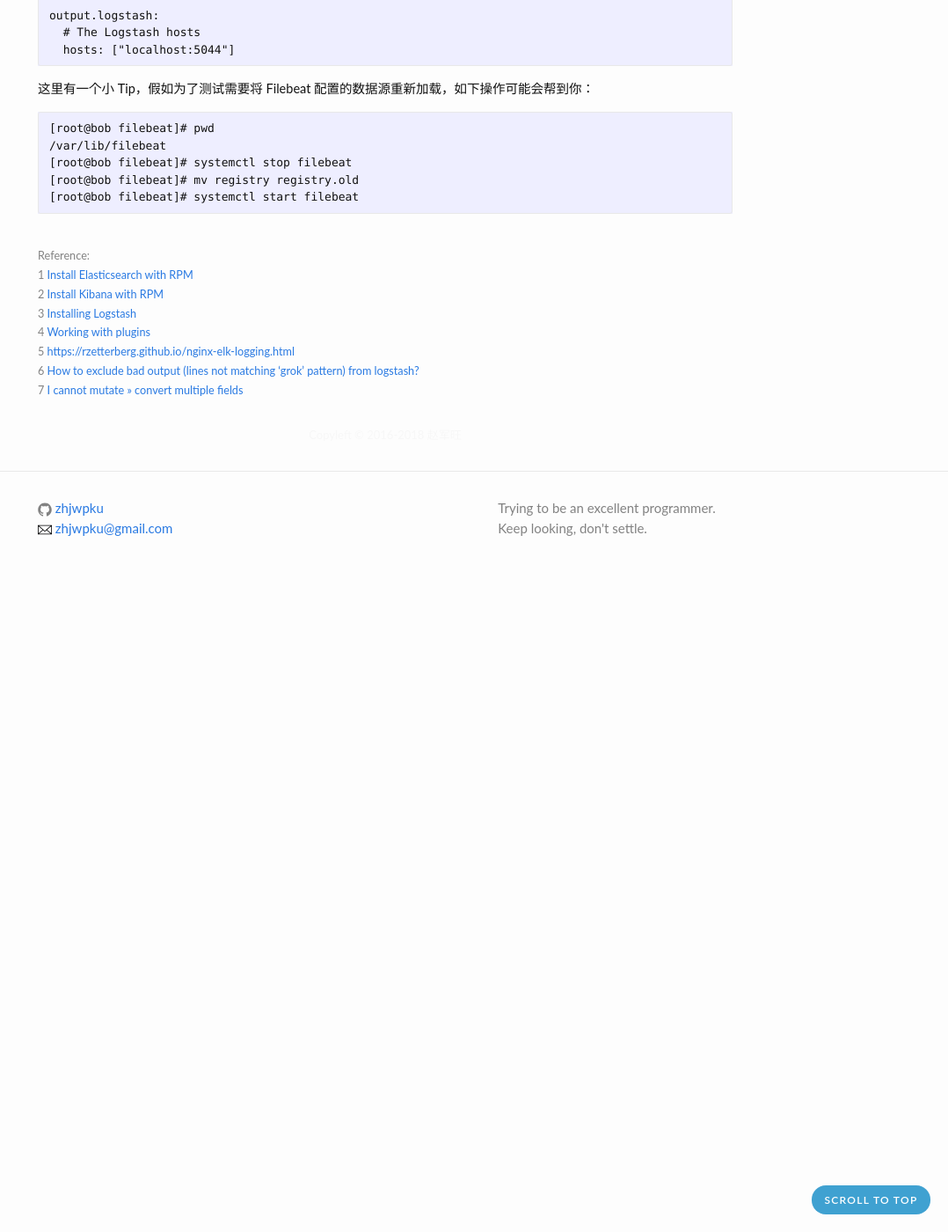
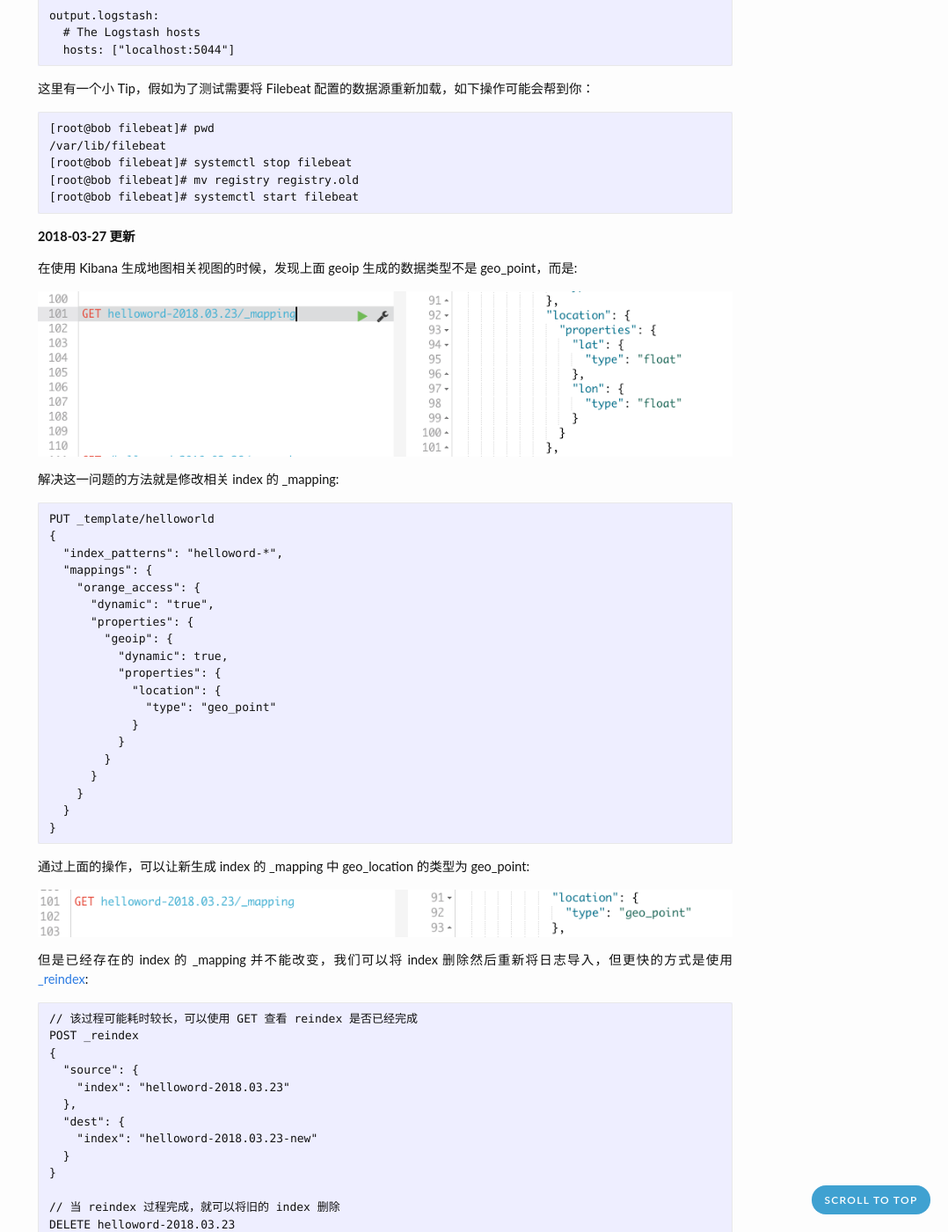
Before and after one commit to zhjwpku/zhjwpku.github.io, a Jekyll site: the page built from _posts/2018-03-12-elk-primary-practice.md, in a window 1280 px wide and 1400 px high, scrolled down 4602 px. Shown: the whole window at 88% size, without its empty margins (202-1280 px from the left). Built offline with Jekyll 4.4.1, drawn with Linux system fonts in a browser that asks for light colours; comment, search, counter and statistics services are not loaded; some of the changed text lies outside the part shown.

Commit message:
geo_point related
Signed-off-by: Zhao Junwang <zhjwpku@gmail.com>

````diff
--- a/_posts/2018-03-12-elk-primary-practice.md
+++ b/_posts/2018-03-12-elk-primary-practice.md
@@ -269,6 +269,59 @@
 [root@bob filebeat]# systemctl start filebeat
 ```
 
+**2018-03-27 更新**
+
+在使用 Kibana 生成地图相关视图的时候，发现上面 geoip 生成的数据类型不是 geo_point，而是:
+
+![Geoip Location Float](/assets/201803/geoip_location_float.png)
+
+解决这一问题的方法就是修改相关 index 的 _mapping:
+
+```
+PUT _template/helloworld
+{
+  "index_patterns": "helloword-*",
+  "mappings": {
+    "orange_access": {
+      "dynamic": "true",
+      "properties": {
+        "geoip": {
+          "dynamic": true,
+          "properties": {
+            "location": {
+              "type": "geo_point"
+            }
+          }
+        }
+      }
+    }
+  }
+}
+```
+
+通过上面的操作，可以让新生成 index 的 _mapping 中 geo_location 的类型为 geo_point:
+
+![Geoip Location Geo Point](/assets/201803/geoip_location_geo_point.png)
+
+但是已经存在的 index 的 _mapping 并不能改变，我们可以将 index 删除然后重新将日志导入，但更快的方式是使用 [_reindex][reindex]:
+
+```
+// 该过程可能耗时较长，可以使用 GET 查看 reindex 是否已经完成
+POST _reindex
+{
+  "source": {
+    "index": "helloword-2018.03.23"
+  },
+  "dest": {
+    "index": "helloword-2018.03.23-new"
+  }
+}
+
+// 当 reindex 过程完成，就可以将旧的 index 删除
+DELETE helloword-2018.03.23
+```
+
+
 <br>
 <span class="post-meta">
 Reference:
@@ -282,4 +335,8 @@
 5 [https://rzetterberg.github.io/nginx-elk-logging.html](https://rzetterberg.github.io/nginx-elk-logging.html)<br>
 6 [How to exclude bad output (lines not matching ‘grok’ pattern) from logstash?](https://discuss.elastic.co/t/how-to-exclude-bad-output-lines-not-matching-grok-pattern-from-logstash/40459)<br>
 7 [I cannot mutate >> convert multiple fields](https://discuss.elastic.co/t/i-cannot-mutate-convert-multiple-fields/1227)<br>
+8 [Can’t get location show up on the map in Kibana](https://discuss.elastic.co/t/cant-get-location-show-up-on-the-map-in-kibana/102872)<br>
+9 [[geoip.location is not of type geo_point] Index pattern does not contain any of the following field types: geo_point](https://discuss.elastic.co/t/geoip-location-is-not-of-type-geo-point-index-pattern-does-not-contain-any-of-the-following-field-types-geo-point/95536)<br>
 </span>
+
+[reindex]: https://www.elastic.co/guide/en/elasticsearch/reference/5.6/docs-reindex.html
````
Also changed, not shown: assets/201803/geoip_location_float.png (added), assets/201803/geoip_location_geo_point.png (added).
